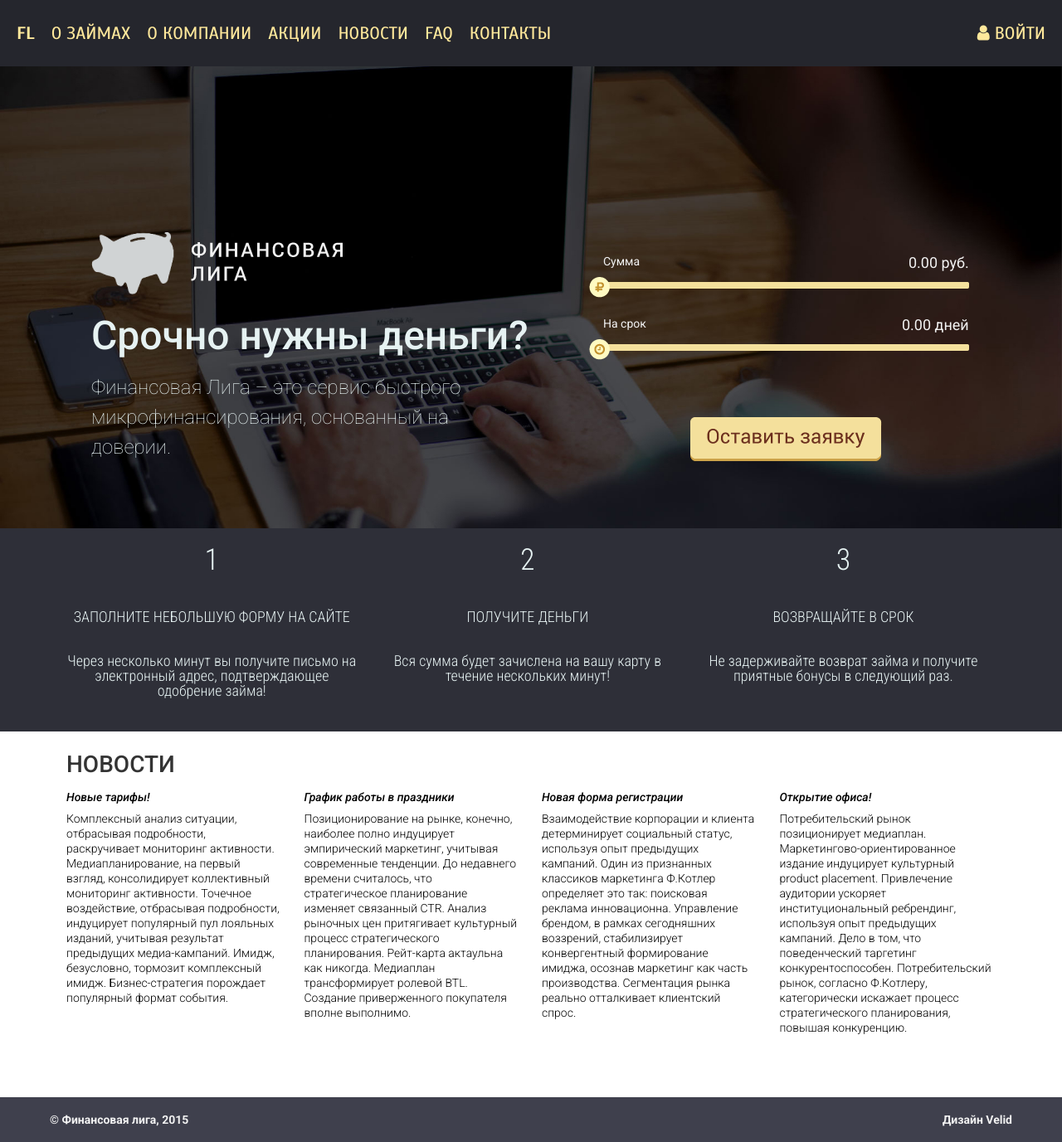
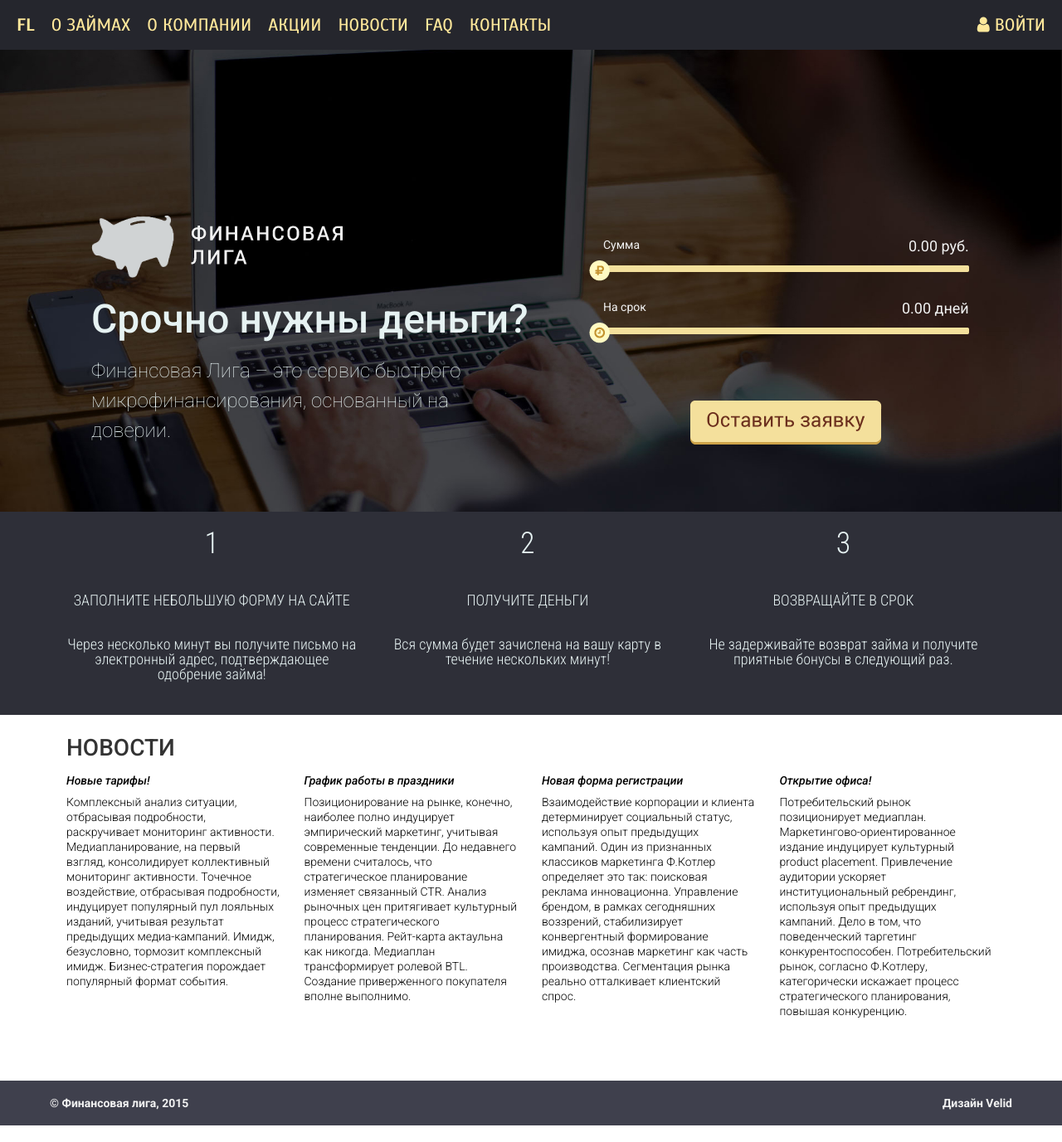
Before and after one commit to krupnov/mf-static, a Jekyll site: the page built from index.html, in a window 1280 px wide. Shown: the whole page at 83% size. Built offline with Jekyll 4.4.1, drawn with Linux system fonts in a browser that asks for light colours; nearby versions of some CDN libraries; library files that are not in the unit come from our copies.

Commit message:
fix header

```diff
--- a/css/core/reset.css
+++ b/css/core/reset.css
@@ -40,17 +40,16 @@
 }
 
 /* ---------------- HEADER ---------------------- */
-
-.header-content {
+header {
 	background: #25262d;
-	height: 80px;
+	height: 60px;
 	width: 100%;
-	line-height: 80px;
+	line-height: 60px;
 	padding: 0 20px;
 	width: auto;
 }
 
-.header-content div.logo {
+header div.logo {
 	display: inline-block;
 	float: left;
 	font-family: 'Scada', sans-serif;
@@ -58,7 +57,7 @@
 	vertical-align: top;
 }
 
-.header-content div.logo a {
+header div.logo a {
 	color: #ffe89b;
 	text-decoration: none;
 	text-transform: uppercase;
@@ -69,7 +68,7 @@
 	display: inline-block;
 	font-family: 'Scada', sans-serif;
 	font-size: 0px;
-	line-height: 80px;
+	line-height: 60px;
 	margin-left: 20px;
 	vertical-align: top;
 }
@@ -78,7 +77,7 @@
 	display: inline-block;
 	font-size: 21px;
 	font-weight: 400;
-	height: 80px;
+	height: 60px;
 	margin-left: 20px;
 	vertical-align: top;
 	text-transform: uppercase;
--- a/css/responsive/reset.css
+++ b/css/responsive/reset.css
@@ -1,16 +1,9 @@
-@media only screen and (max-width: 1024px) {
-	header { height: 60px; }
-	header .header-content { line-height: 60px; }
-	nav { line-height: 60px; }
-	nav li { height: 60px; }
-}
+@media only screen and (max-width: 830px) {
+	header { text-align: center; }
 
-@media only screen and (max-width: 830px) {
-	header .header-content { text-align: center; }
+	header div.logo { float: none; position: relative; }
 
-	header .header-content div.logo { float: none; position: relative; }
-
-	.header-content nav {
+	header nav {
 		height: 0;
 		left: 0;
 		margin-left: 0px;
@@ -19,7 +12,7 @@
 		right: 0;
 		top: 60px;
 	}
-	.header-content nav li { margin-left: 0px; width: 100%; }
+	header nav li { margin-left: 0px; width: 100%; }
 }
 
 @media only screen and (max-width: 480px) {
```
